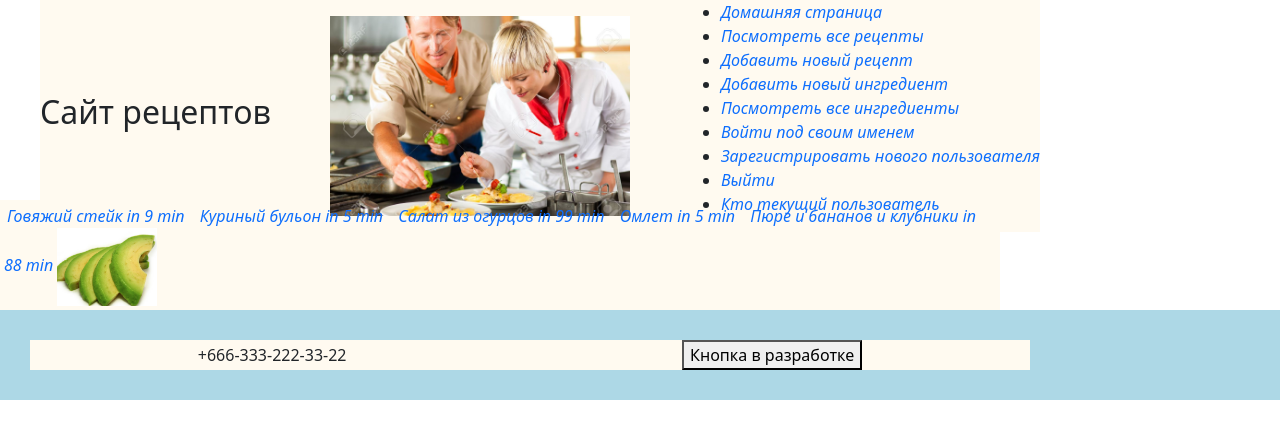
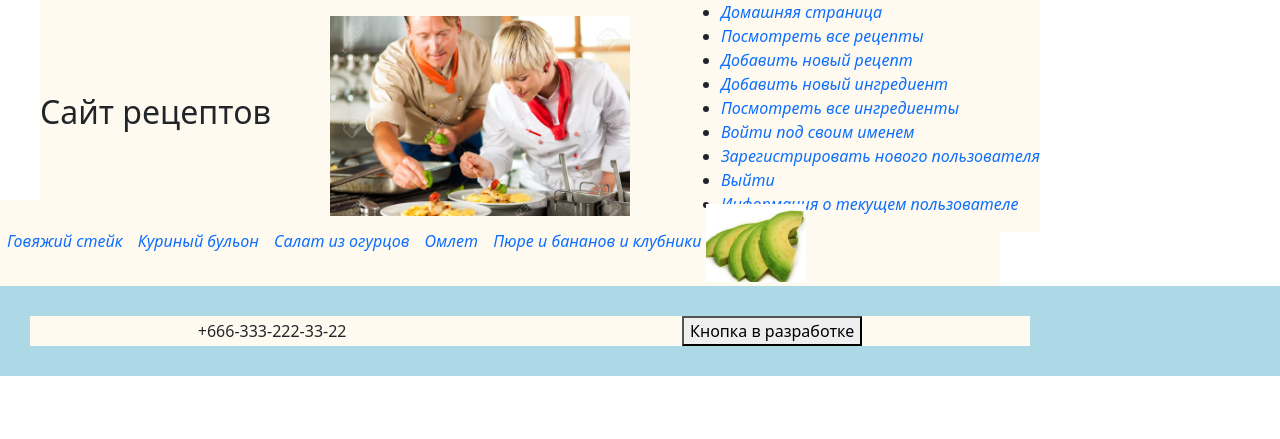
Before and after one commit to natasha-s-geekbrains/django-app, a Django app: page / in a window 1280 px wide. Shown: the top 439 px of the page. Run offline with Django 5.2, Linux system fonts and the light colour scheme; data comes from the database, SQL or seed files in the repository; both versions use the stored data as it was after the commit.

Commit message:
corrected russian names in db

```diff
--- a/recipesite/recipeapp/forms.py
+++ b/recipesite/recipeapp/forms.py
@@ -34,6 +34,6 @@ class IngredientForm(forms.ModelForm):
         model = Ingredient
         fields = 'name', 'description', 'measurement_unit', 'preview'
 
-    images = forms.ImageField(
-        widget=forms.ClearableFileInput(attrs={'allow_multiple_selected': True}),
-    )
+    # images = forms.ImageField(
+    #     widget=forms.ClearableFileInput(attrs={'allow_multiple_selected': True}),
+    # )
--- a/recipesite/recipeapp/templates/recipeapp/base.html
+++ b/recipesite/recipeapp/templates/recipeapp/base.html
@@ -48,7 +48,7 @@
                     <a href="{% url 'myauth:logout' %}">Выйти</a>
                 </li>
                 <li>
-                    <a href="{% url 'myauth:about-me' %}">Кто текущий пользователь</a>
+                    <a href="{% url 'myauth:about-me' %}">Информация о текущем пользователе</a>
                 </li>
             </ul>
         </div>
--- a/recipesite/recipeapp/templates/recipeapp/recipe-index.html
+++ b/recipesite/recipeapp/templates/recipeapp/recipe-index.html
@@ -11,10 +11,7 @@
         <li>
             <div>
                 <a href="{% url 'recipeapp:recipe_details' pk=recipe.pk %}"
-                >{{ recipe.name }} in {{ recipe.cooking_time_min }} min</a>
-                {% if time < 6 %}
-                <span>*Easy recipe</span>
-                {% endif %}
+                >{{ recipe.name }}</a>
             </div>
             <div>
                 {% if recipe.preview %}
--- a/recipesite/recipeapp/templates/recipeapp/recipe_list.html
+++ b/recipesite/recipeapp/templates/recipeapp/recipe_list.html
@@ -11,7 +11,7 @@ Cписок рецептов
     {% if object_list %}
     {% for recipe in object_list %}
     <p><a href="{% url 'recipeapp:recipe_details' pk=recipe.pk %}"
-    >Рецепт #{{ recipe.pk }}</a></p>
+    ><b>Рецепт #{{ recipe.pk }}</b></a></p>
     <div>
         <p><b>Название рецепта:</b> {{ recipe.name }}</p>
         <p><b>Время приготовления (мин):</b> {{ recipe.cooking_time_min }}
@@ -30,7 +30,7 @@ Cписок рецептов
             </ul>
         </div>
         {% if recipe.preview %}
-        <img src="{{ recipe.preview.url }}" alt="{{ recipe.preview.name }}">
+        <img src="{{ recipe.preview.url }}" alt="{{ recipe.preview.name }}" width="100px">
         {% endif %}
     </div>
     {% endfor %}
--- a/recipesite/static/styles.css
+++ b/recipesite/static/styles.css
@@ -22,13 +22,13 @@ section {
     padding: 100 40px;
     }
 
-.section-index {
+/*.section-index {
     padding: 100px
     display: flex;
     flex-direction: row;
     justify-content: space-between;
     align-items: center;
-    }
+    }*/
 
 
 .fixed-container {
```
Also changed, not shown: recipesite/database/db.sqlite3, recipesite/uploads/ingredients/ingredient_None/preview/Снимок_экрана_2025-01-25_193303.png (added), recipesite/uploads/recipes/recipe_None/preview/Снимок_экрана_2024-12-26_213128.png, recipesite/uploads/recipes/recipe_None/preview/Снимок_экрана_2025-01-25_194236.png (added).
